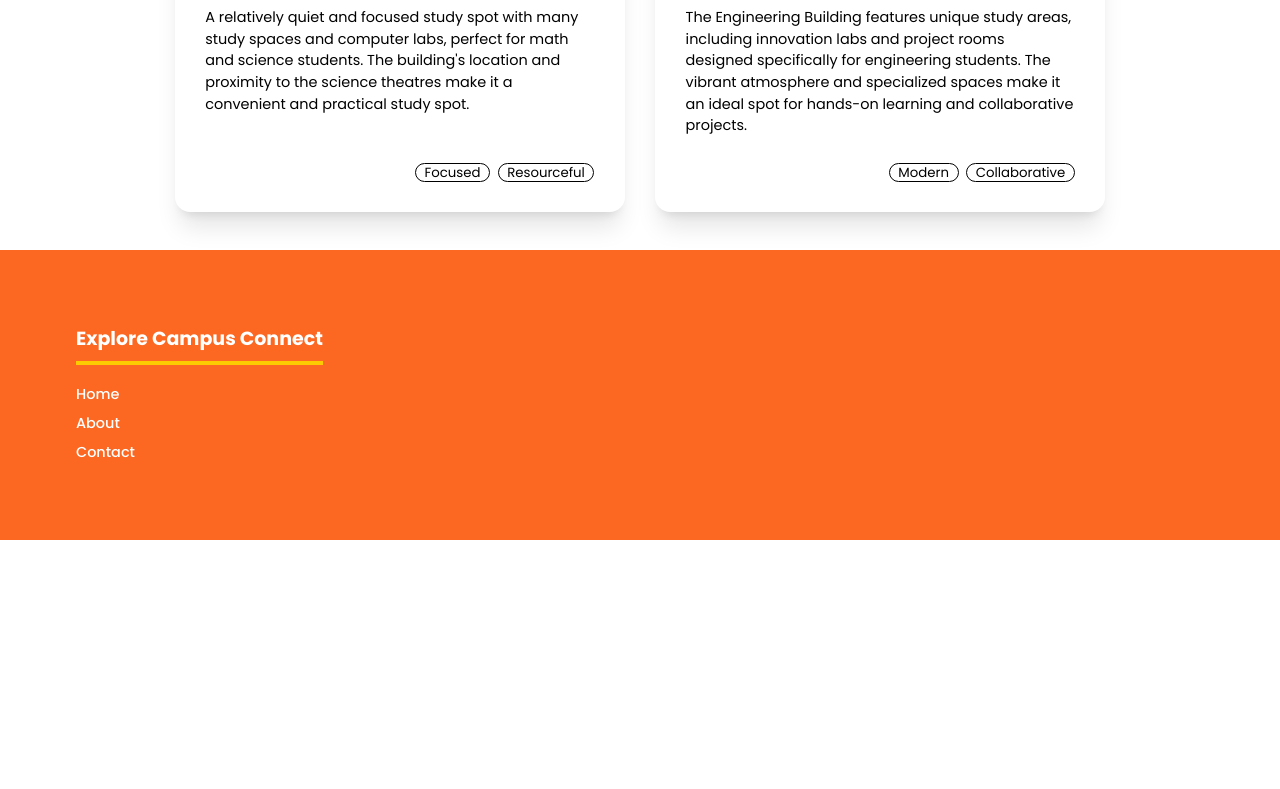
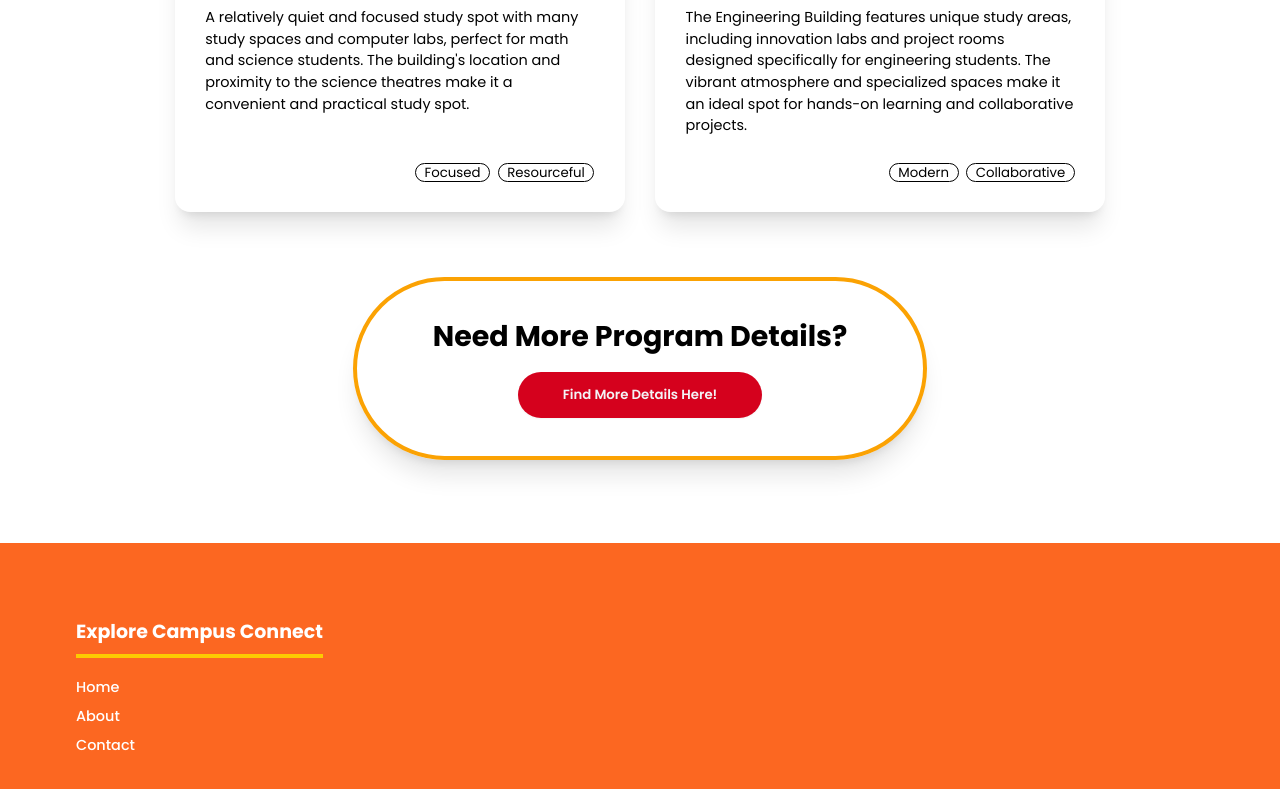
Before and after one commit to Jasmit22/ucalgaryFirstYear, a Next.js app: page /course-sequences in a window 1280 px wide. Shown: the part 2390-3179 px from the top of the page. Before the commit the page ends 2930 px from the top, so only its background shows below. Built offline with nearby package versions, Linux system fonts and the light colour scheme.

Commit message:
Css changes in course sequences and reviews

```diff
--- a/src/app/course-sequences/page.jsx
+++ b/src/app/course-sequences/page.jsx
@@ -94,9 +94,9 @@ const Page = () => {
         </div>
 
       </div>
-    <div
+      <div
         className="mt-10 text-black flex gap-8 flex-grow flex-wrap justify-center items-center max-md:mx-4"
-    >
+      >
         {studySpots.map((studySpot, key) => {
           return (
             <div
@@ -124,8 +124,23 @@ const Page = () => {
           );
         })}
       </div>
+      <div
+        className="flex flex-col m-auto justify-center items-center"
+      >
+        <div className="flex flex-col m-auto justify-center items-center w-full border-ucalgaryLightOrange border-4 rounded-full shadow-xl mt-12 mb-12 uclag">
+          <h2 className="text-3xl font-bold text-black mb-5 mt-10 rad px-20">
+            Need More Program Details?
+          </h2>
+          <Link
+              className="btn bg-ucalgaryRed text-gray-100 border-none hover:bg-red-800 btn-circle btn-wide mb-10"
+              href="https://calendar.ucalgary.ca/programs?departments=SC&page=1&pq="
+            >
+              Find More Details Here!
+          </Link>
+        </div>
+
+      </div>
   </div>
-
   );
 };
 
--- a/src/app/reviews/page.jsx
+++ b/src/app/reviews/page.jsx
@@ -132,7 +132,7 @@ const Page = () => {
                 </p>
                 <div className="flex justify-evenly">
                   <div className="flex items-center flex-col">
-                    <p>Overal Rating</p>
+                    <p>Overall Rating</p>
                     <p
                       className={`w-20 h-20 flex justify-center items-center rounded-xl text-4xl font-bold text-center bg-opacity-70 transition ease-in-out delay-150 duration-200 ${
                         testReviews.rating < 40
```
